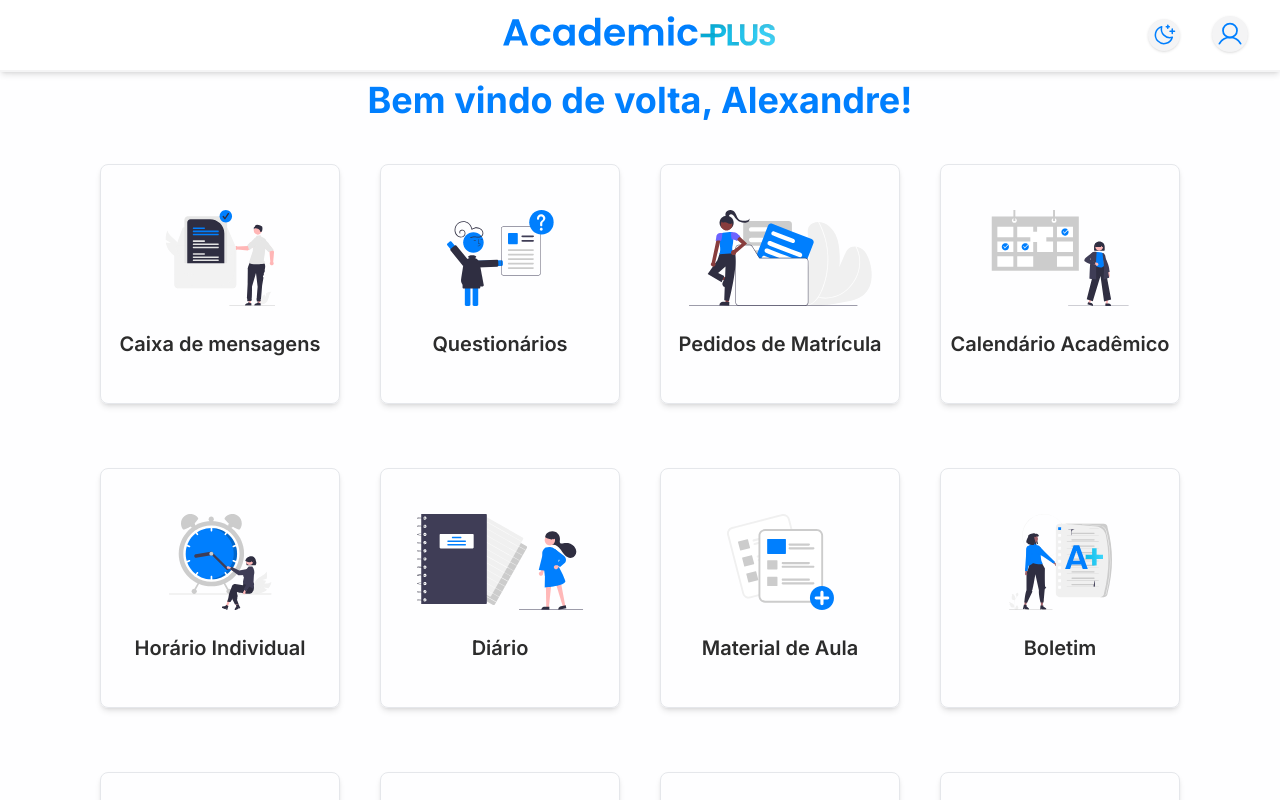
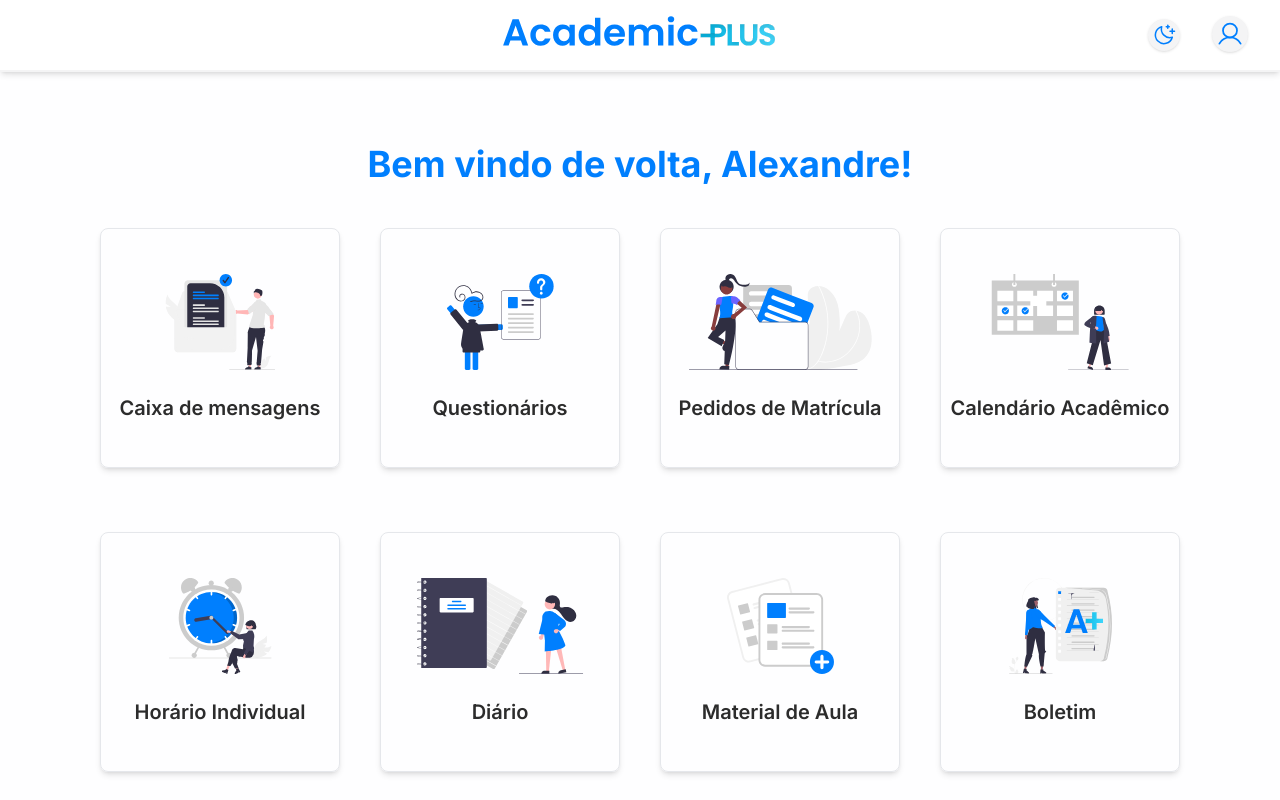
Before and after one commit to xandong/academic-plus, a Next.js app: page / in a window 1280 px wide. Shown: the top 800 px of the page. Built offline with nearby package versions, Linux system fonts and the light colour scheme.

Commit message:
style: modify padding Y

```diff
--- a/src/components/Main.tsx
+++ b/src/components/Main.tsx
@@ -8,7 +8,7 @@ interface IMainProps {
 export default function Main({ title, children }: IMainProps) {
   return (
     <main
-      className=" flex-1 min-h-[90vh] md:py-20 sm:py-10 py-6 md:px-20 sm:px-8 px-2
+      className=" flex-1 min-h-[90vh] md:py-36 sm:py-32 py-24 md:px-20 sm:px-8 px-2
       flex flex-col items-center gap-10
     bg-white dark:bg-black
       relative"
```
